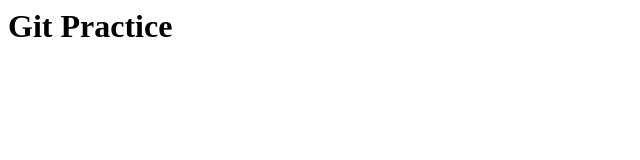
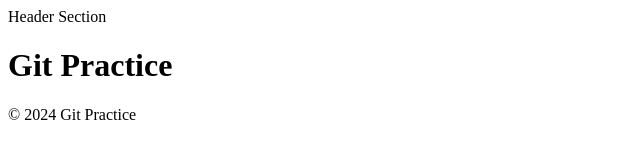
Before and after one commit to Diawka384/git-practice, a plain HTML site: page index.html in a window 1280 px wide. Shown: the whole page, without its empty margins (0-640 px from the left). Drawn offline with Linux system fonts and the light colour scheme.

Commit message:
Добавлен хедер

```diff
--- a/index.html
+++ b/index.html
@@ -1 +1,3 @@
+<header>Header Section</header>
 <h1>Git Practice</h1>
+<footer>&copy; 2024 Git Practice</footer>
```
